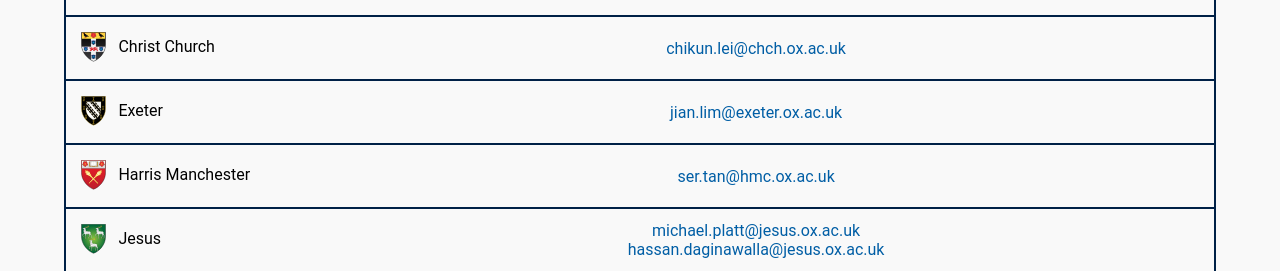
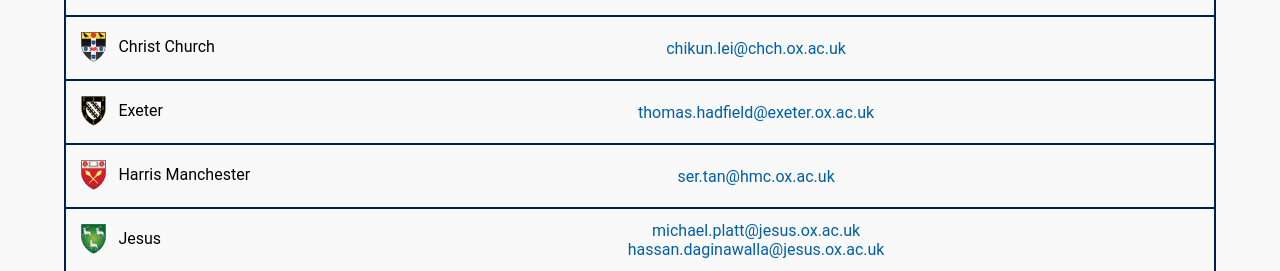
Before and after one commit to OUBaC/OUBaC.github.io, a Jekyll site: the page built from college-captains.html, in a window 1280 px wide and 900 px high. Shown: the part 334-605 px from the top of the window. Built offline with Jekyll 4.4.1, drawn with Linux system fonts in a browser that asks for light colours.

Commit message:
Changed the Exeter captain.

```diff
--- a/college-captains.html
+++ b/college-captains.html
@@ -14,7 +14,7 @@
    Captain: chikun.lei@chch.ox.ac.uk
  - College: Exeter
    img: exeter
-   Captain: jian.lim@exeter.ox.ac.uk
+   Captain: thomas.hadfield@exeter.ox.ac.uk
  - College: Harris Manchester
    img: harris-manchester
    Captain: ser.tan@hmc.ox.ac.uk
```
